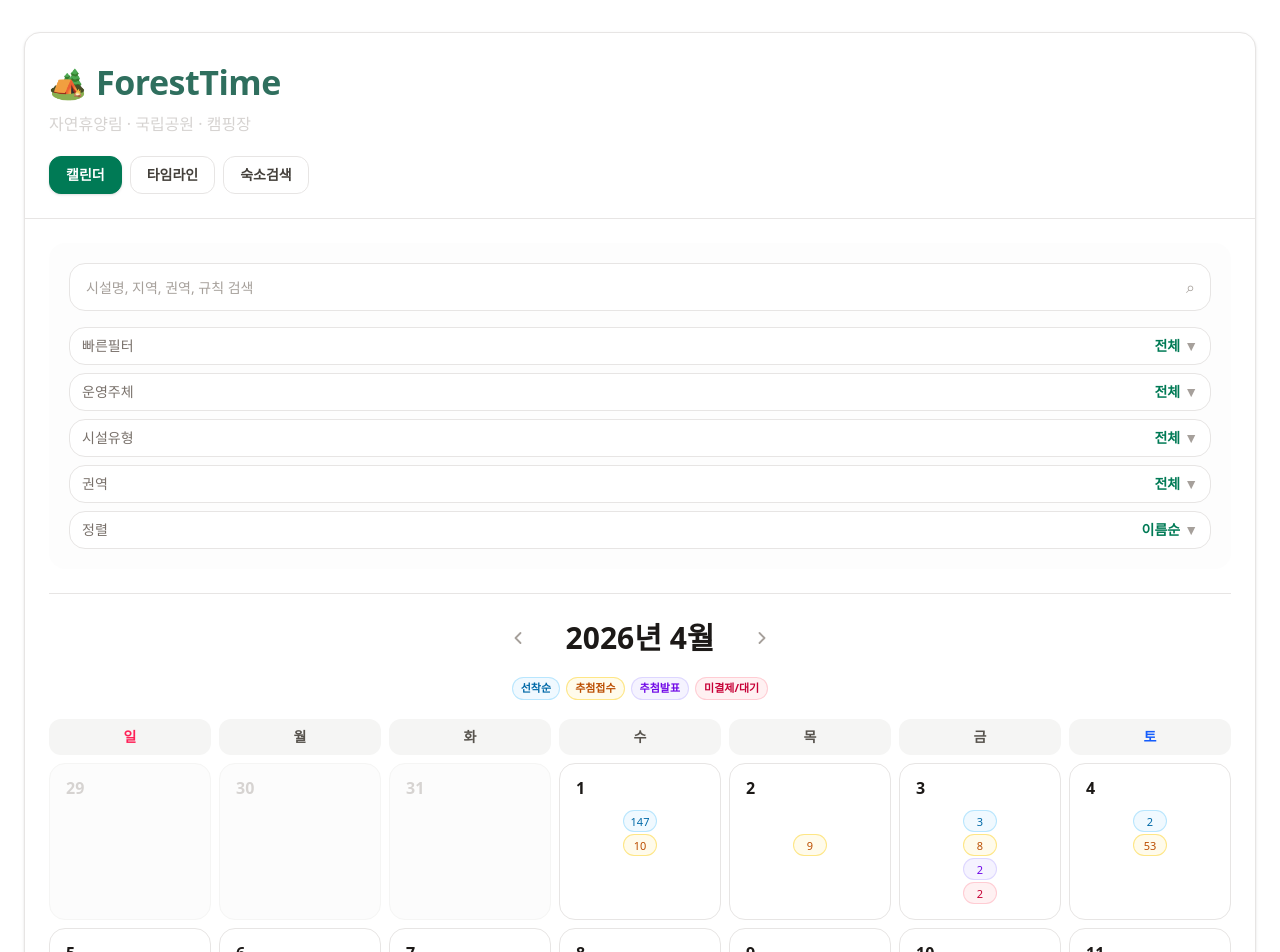
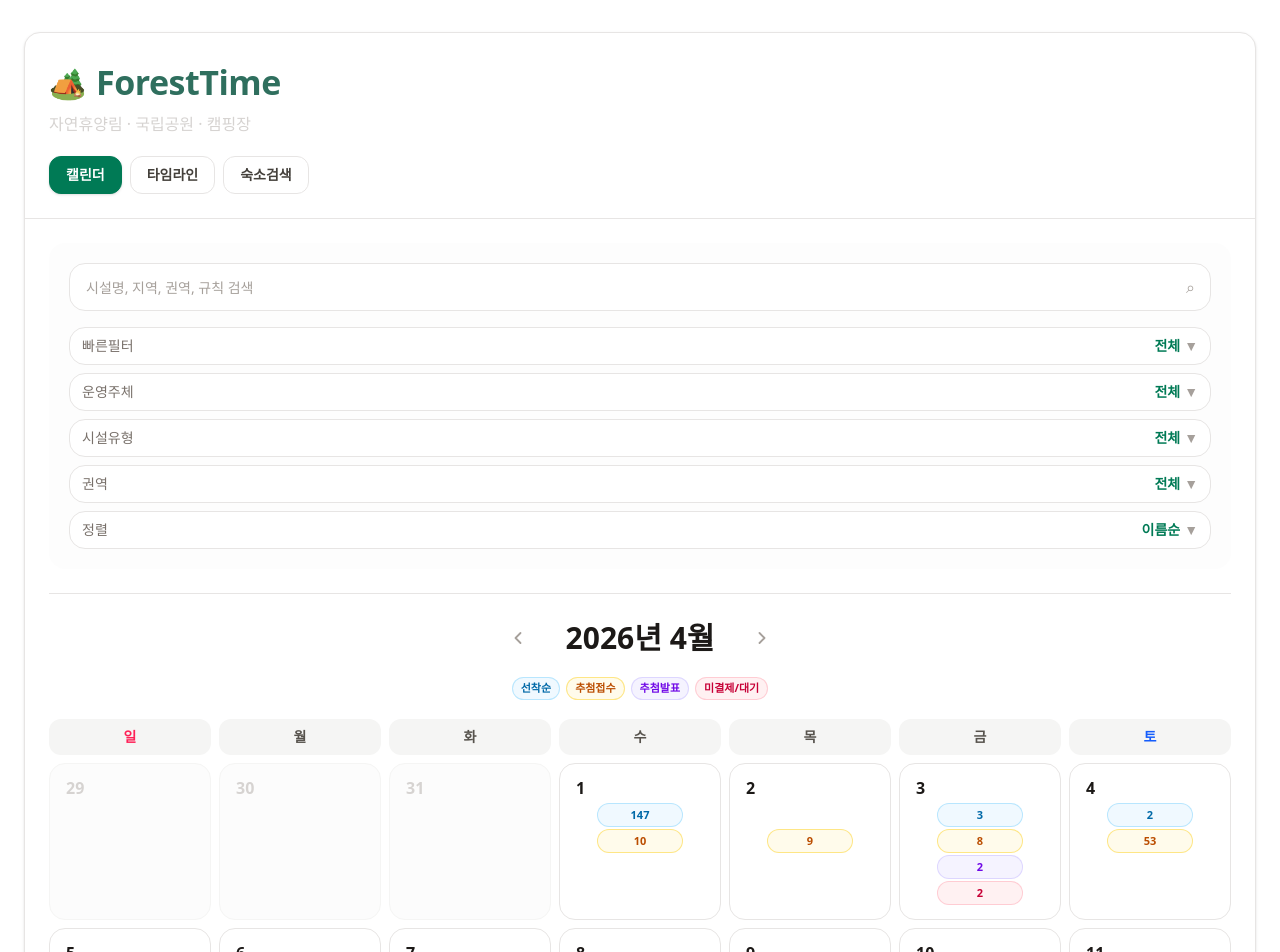
Before and after one commit to ip77xkdb/forest-app, a Next.js app: page / in a window 1280 px wide. Shown: the top 952 px of the page. Built offline with nearby package versions, Linux system fonts and the light colour scheme.

Commit message:
auto update

```diff
--- a/app/page.tsx
+++ b/app/page.tsx
@@ -1288,41 +1288,41 @@ export default function Home() {
                                 </div>
                               </div>
 
-                              <div className="mt-auto flex min-h-0 w-full flex-col justify-end gap-0.5 pt-1 md:gap-1 md:pt-2">
-                                <div className="flex min-h-[17px] w-full flex-1 items-center justify-center md:min-h-[20px]">
+                              <div className="mt-auto flex w-full flex-col gap-1 pt-2">
+                                <div className="flex h-[18px] w-full items-center justify-center md:h-[22px]">
                                   <span
                                     style={{ visibility: typeCounts.선착순 === 0 ? "hidden" : "visible" }}
-                                    className="inline-flex h-[17px] min-w-[28px] items-center justify-center rounded-full bg-sky-50 px-1.5 py-0.5 text-[10px] font-medium leading-none text-sky-700 ring-1 ring-sky-200 md:h-[20px] md:min-w-[32px] md:text-[11px]"
+                                    className="inline-flex h-full w-full max-w-[72px] items-center justify-center rounded-full bg-sky-50 px-2 text-[10px] font-semibold leading-none text-sky-700 ring-1 ring-sky-200 md:max-w-[84px] md:text-[11px]"
                                   >
                                     {typeCounts.선착순}
                                   </span>
                                 </div>
 
-                                <div className="flex min-h-[17px] w-full flex-1 items-center justify-center md:min-h-[20px]">
+                                <div className="flex h-[18px] w-full items-center justify-center md:h-[22px]">
                                   <span
                                     style={{ visibility: typeCounts.추첨접수 === 0 ? "hidden" : "visible" }}
-                                    className="inline-flex h-[17px] min-w-[28px] items-center justify-center rounded-full bg-amber-50 px-1.5 py-0.5 text-[10px] font-medium leading-none text-amber-700 ring-1 ring-amber-200 md:h-[20px] md:min-w-[32px] md:text-[11px]"
+                                    className="inline-flex h-full w-full max-w-[72px] items-center justify-center rounded-full bg-amber-50 px-2 text-[10px] font-semibold leading-none text-amber-700 ring-1 ring-amber-200 md:max-w-[84px] md:text-[11px]"
                                   >
                                     {typeCounts.추첨접수}
                                   </span>
                                 </div>
 
-                                <div className="flex min-h-[17px] w-full flex-1 items-center justify-center md:min-h-[20px]">
+                                <div className="flex h-[18px] w-full items-center justify-center md:h-[22px]">
                                   <span
                                     style={{ visibility: typeCounts.추첨발표 === 0 ? "hidden" : "visible" }}
-                                    className="inline-flex h-[17px] min-w-[28px] items-center justify-center rounded-full bg-violet-50 px-1.5 py-0.5 text-[10px] font-medium leading-none text-violet-700 ring-1 ring-violet-200 md:h-[20px] md:min-w-[32px] md:text-[11px]"
+                                    className="inline-flex h-full w-full max-w-[72px] items-center justify-center rounded-full bg-violet-50 px-2 text-[10px] font-semibold leading-none text-violet-700 ring-1 ring-violet-200 md:max-w-[84px] md:text-[11px]"
                                   >
                                     {typeCounts.추첨발표}
                                   </span>
                                 </div>
 
-                                <div className="flex min-h-[17px] w-full flex-1 items-center justify-center md:min-h-[20px]">
+                                <div className="flex h-[18px] w-full items-center justify-center md:h-[22px]">
                                   <span
                                     style={{
                                       visibility:
                                         typeCounts["미결제/대기예약"] === 0 ? "hidden" : "visible",
                                     }}
-                                    className="inline-flex h-[17px] min-w-[28px] items-center justify-center rounded-full bg-rose-50 px-1.5 py-0.5 text-[10px] font-medium leading-none text-rose-700 ring-1 ring-rose-200 md:h-[20px] md:min-w-[32px] md:text-[11px]"
+                                    className="inline-flex h-full w-full max-w-[72px] items-center justify-center rounded-full bg-rose-50 px-2 text-[10px] font-semibold leading-none text-rose-700 ring-1 ring-rose-200 md:max-w-[84px] md:text-[11px]"
                                   >
                                     {typeCounts["미결제/대기예약"]}
                                   </span>
```
Also changed, not shown: 1 other file (tests, documents, lock files or other folders).
